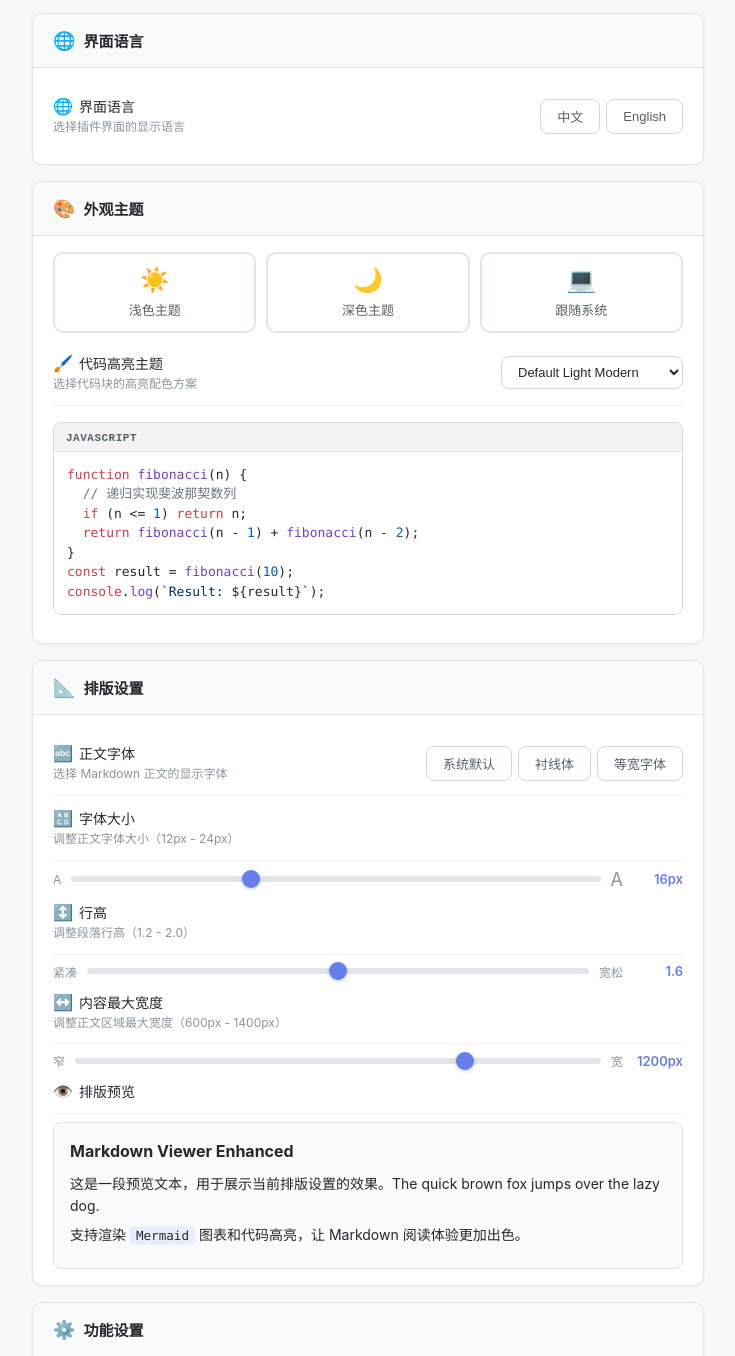
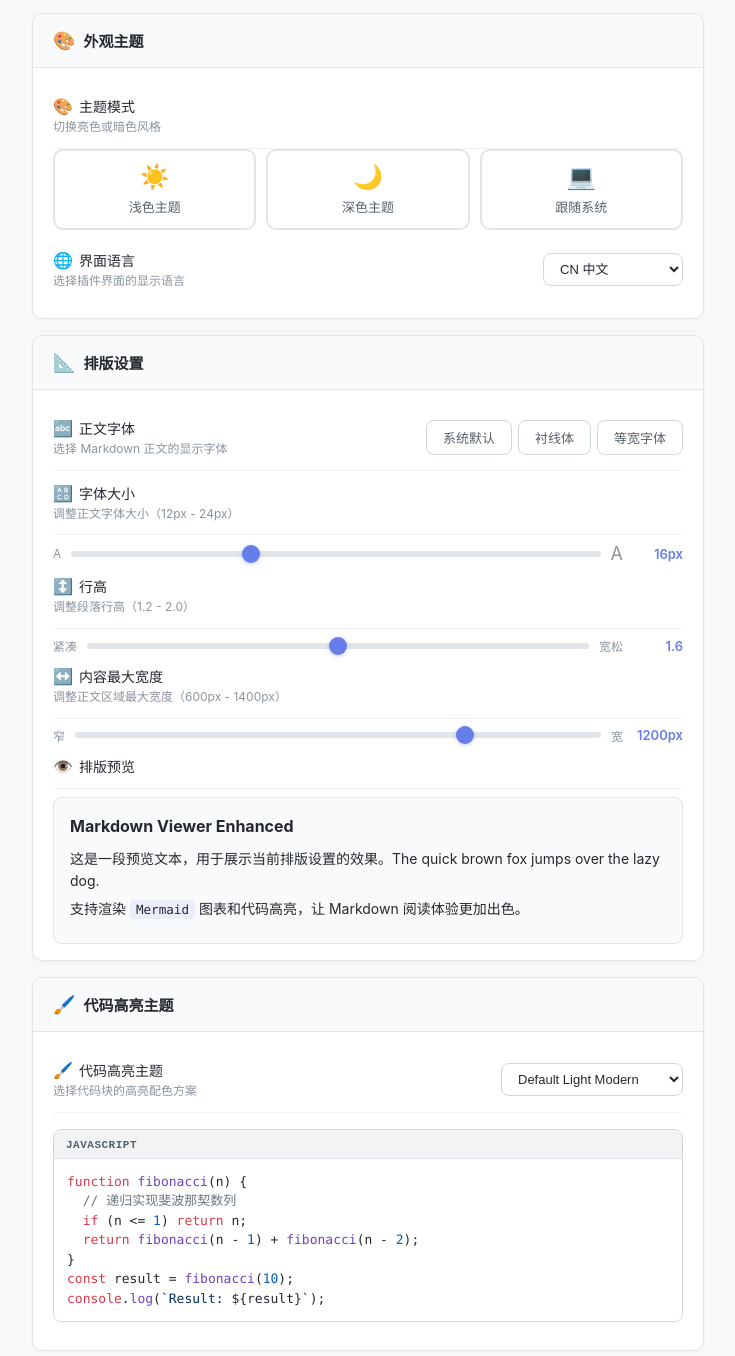
Before and after one commit to LetitiaChan/markdown_viewer_enhanced, a browser extension: page options/options.html in a window 1280 px wide. Shown: the part 208-1564 px from the top of the page, without its empty margins (272-1007 px from the left). Drawn offline with Linux system fonts and the light colour scheme.

Commit message:
fix: 调整设置页布局——语言选择改为下拉框放入外观主题卡片，排版设置移到代码高亮之前

```diff
--- a/i18n/en.js
+++ b/i18n/en.js
@@ -141,6 +141,8 @@
     'options.theme.light': 'Light Theme',
     'options.theme.dark': 'Dark Theme',
     'options.theme.auto': 'System',
+    'options.theme.modeLabel': 'Theme Mode',
+    'options.theme.modeDesc': 'Switch between light and dark styles',
     'options.codeTheme.title': 'Code Highlight Theme',
     'options.codeTheme.desc': 'Choose the highlight color scheme for code blocks',
     'options.font.title': 'Body Font',
--- a/i18n/zh-CN.js
+++ b/i18n/zh-CN.js
@@ -141,6 +141,8 @@
     'options.theme.light': '浅色主题',
     'options.theme.dark': '深色主题',
     'options.theme.auto': '跟随系统',
+    'options.theme.modeLabel': '主题模式',
+    'options.theme.modeDesc': '切换亮色或暗色风格',
     'options.codeTheme.title': '代码高亮主题',
     'options.codeTheme.desc': '选择代码块的高亮配色方案',
     'options.font.title': '正文字体',
--- a/options/options.html
+++ b/options/options.html
@@ -652,28 +652,6 @@
       <span data-i18n="options.tip">修改设置后将<strong>自动实时保存</strong>，并立即应用到已打开的 Markdown 页面。</span>
     </div>
 
-    <!-- 语言设置 -->
-    <div class="settings-card">
-      <div class="card-header">
-        <span class="card-icon">🌐</span>
-        <span data-i18n="options.language.title">界面语言</span>
-      </div>
-      <div class="card-body">
-        <div class="setting-row">
-          <div class="setting-info">
-            <div class="setting-label"><span class="icon">🌐</span><span data-i18n="options.language.title">界面语言</span></div>
-            <div class="setting-desc" data-i18n="options.language.desc">选择插件界面的显示语言</div>
-          </div>
-          <div class="setting-control">
-            <div class="btn-group">
-              <button class="btn-option lang-btn" data-lang="zh-CN">中文</button>
-              <button class="btn-option lang-btn" data-lang="en">English</button>
-            </div>
-          </div>
-        </div>
-      </div>
-    </div>
-
     <!-- 主题设置 -->
     <div class="settings-card">
       <div class="card-header">
@@ -681,6 +659,13 @@
         <span data-i18n="settings.appearance.title">外观主题</span>
       </div>
       <div class="card-body">
+        <!-- 主题模式 -->
+        <div class="setting-row">
+          <div class="setting-info">
+            <div class="setting-label"><span class="icon">🎨</span><span data-i18n="options.theme.modeLabel">主题模式</span></div>
+            <div class="setting-desc" data-i18n="options.theme.modeDesc">切换亮色或暗色风格</div>
+          </div>
+        </div>
         <div class="theme-selector">
           <button class="theme-btn" data-theme="light">
             <span class="theme-icon">☀️</span><span data-i18n="options.theme.light">浅色主题</span>
@@ -693,48 +678,17 @@
           </button>
         </div>
 
+        <!-- 语言 -->
         <div class="setting-row" style="margin-top: 8px;">
           <div class="setting-info">
-            <div class="setting-label"><span class="icon">🖌️</span><span data-i18n="options.codeTheme.title">代码高亮主题</span></div>
-            <div class="setting-desc" data-i18n="options.codeTheme.desc">选择代码块的高亮配色方案</div>
+            <div class="setting-label"><span class="icon">🌐</span><span data-i18n="options.language.title">界面语言</span></div>
+            <div class="setting-desc" data-i18n="options.language.desc">选择插件界面的显示语言</div>
           </div>
           <div class="setting-control">
-            <select class="select-control" id="codeThemeSelect">
-              <optgroup label="🔆 亮色主题" data-i18n-label="settings.codeTheme.groupLight">
-                <option value="default-light-modern">Default Light Modern</option>
-                <option value="github">GitHub</option>
-                <option value="atom-one-light">Atom One Light</option>
-                <option value="solarized-light">Solarized Light</option>
-              </optgroup>
-              <optgroup label="🌙 暗色主题" data-i18n-label="settings.codeTheme.groupDark">
-                <option value="default-dark-modern">Default Dark Modern</option>
-                <option value="github-dark">GitHub Dark</option>
-                <option value="monokai">Monokai</option>
-                <option value="vs2015">VS 2015</option>
-                <option value="atom-one-dark">Atom One Dark</option>
-                <option value="one-dark-pro">One Dark Pro</option>
-                <option value="dracula">Dracula</option>
-                <option value="nord">Nord</option>
-                <option value="solarized-dark">Solarized Dark</option>
-                <option value="tokyo-night">Tokyo Night</option>
-              </optgroup>
-              <optgroup label="🔄 自动" data-i18n-label="settings.codeTheme.groupAuto">
-                <option value="auto" data-i18n="settings.codeTheme.followPage">跟随页面主题</option>
-              </optgroup>
+            <select class="select-control" id="langSelect">
+              <option value="zh-CN">CN 中文</option>
+              <option value="en">US English</option>
             </select>
-          </div>
-        </div>
-
-        <!-- 代码主题预览 -->
-        <div class="setting-row" style="margin-top: 4px;">
-          <div id="codeThemePreview" class="code-theme-preview" data-code-theme="github">
-            <pre class="preview-code-block"><div class="preview-code-header"><span class="preview-code-lang">javascript</span></div><code class="hljs"><span class="hljs-keyword">function</span> <span class="hljs-title function_">fibonacci</span>(<span class="hljs-params">n</span>) {
-  <span class="hljs-comment">// 递归实现斐波那契数列</span>
-  <span class="hljs-keyword">if</span> (n <= <span class="hljs-number">1</span>) <span class="hljs-keyword">return</span> n;
-  <span class="hljs-keyword">return</span> <span class="hljs-title function_">fibonacci</span>(n - <span class="hljs-number">1</span>) + <span class="hljs-title function_">fibonacci</span>(n - <span class="hljs-number">2</span>);
-}
-<span class="hljs-keyword">const</span> result = <span class="hljs-title function_">fibonacci</span>(<span class="hljs-number">10</span>);
-<span class="hljs-variable language_">console</span>.<span class="hljs-title function_">log</span>(<span class="hljs-string">`Result: <span class="hljs-subst">${result}</span>`</span>);</code></pre>
           </div>
         </div>
       </div>
@@ -814,6 +768,60 @@
           <h3>Markdown Viewer Enhanced</h3>
           <p data-i18n="options.preview.text1">这是一段预览文本，用于展示当前排版设置的效果。The quick brown fox jumps over the lazy dog.</p>
           <p data-i18n="options.preview.text2">支持渲染 <code>Mermaid</code> 图表和代码高亮，让 Markdown 阅读体验更加出色。</p>
+        </div>
+      </div>
+    </div>
+
+    <!-- 代码高亮主题 -->
+    <div class="settings-card">
+      <div class="card-header">
+        <span class="card-icon">🖌️</span>
+        <span data-i18n="options.codeTheme.title">代码高亮主题</span>
+      </div>
+      <div class="card-body">
+        <div class="setting-row">
+          <div class="setting-info">
+            <div class="setting-label"><span class="icon">🖌️</span><span data-i18n="options.codeTheme.title">代码高亮主题</span></div>
+            <div class="setting-desc" data-i18n="options.codeTheme.desc">选择代码块的高亮配色方案</div>
+          </div>
+          <div class="setting-control">
+            <select class="select-control" id="codeThemeSelect">
+              <optgroup label="🔆 亮色主题" data-i18n-label="settings.codeTheme.groupLight">
+                <option value="default-light-modern">Default Light Modern</option>
+                <option value="github">GitHub</option>
+                <option value="atom-one-light">Atom One Light</option>
+                <option value="solarized-light">Solarized Light</option>
+              </optgroup>
+              <optgroup label="🌙 暗色主题" data-i18n-label="settings.codeTheme.groupDark">
+                <option value="default-dark-modern">Default Dark Modern</option>
+                <option value="github-dark">GitHub Dark</option>
+                <option value="monokai">Monokai</option>
+                <option value="vs2015">VS 2015</option>
+                <option value="atom-one-dark">Atom One Dark</option>
+                <option value="one-dark-pro">One Dark Pro</option>
+                <option value="dracula">Dracula</option>
+                <option value="nord">Nord</option>
+                <option value="solarized-dark">Solarized Dark</option>
+                <option value="tokyo-night">Tokyo Night</option>
+              </optgroup>
+              <optgroup label="🔄 自动" data-i18n-label="settings.codeTheme.groupAuto">
+                <option value="auto" data-i18n="settings.codeTheme.followPage">跟随页面主题</option>
+              </optgroup>
+            </select>
+          </div>
+        </div>
+
+        <!-- 代码主题预览 -->
+        <div class="setting-row" style="margin-top: 4px;">
+          <div id="codeThemePreview" class="code-theme-preview" data-code-theme="github">
+            <pre class="preview-code-block"><div class="preview-code-header"><span class="preview-code-lang">javascript</span></div><code class="hljs"><span class="hljs-keyword">function</span> <span class="hljs-title function_">fibonacci</span>(<span class="hljs-params">n</span>) {
+  <span class="hljs-comment">// 递归实现斐波那契数列</span>
+  <span class="hljs-keyword">if</span> (n <= <span class="hljs-number">1</span>) <span class="hljs-keyword">return</span> n;
+  <span class="hljs-keyword">return</span> <span class="hljs-title function_">fibonacci</span>(n - <span class="hljs-number">1</span>) + <span class="hljs-title function_">fibonacci</span>(n - <span class="hljs-number">2</span>);
+}
+<span class="hljs-keyword">const</span> result = <span class="hljs-title function_">fibonacci</span>(<span class="hljs-number">10</span>);
+<span class="hljs-variable language_">console</span>.<span class="hljs-title function_">log</span>(<span class="hljs-string">`Result: <span class="hljs-subst">${result}</span>`</span>);</code></pre>
+          </div>
         </div>
       </div>
     </div>
--- a/options/options.js
+++ b/options/options.js
@@ -41,10 +41,11 @@
       window.__I18N__.setLanguage(currentSettings.language);
       window.__I18N__.applyLanguage();
     }
-    // 同步语言按钮状态
-    document.querySelectorAll('.lang-btn').forEach(btn => {
-      btn.classList.toggle('active', btn.dataset.lang === (currentSettings.language || 'zh-CN'));
-    });
+    // 同步语言下拉框状态
+    const langSelect = document.getElementById('langSelect');
+    if (langSelect) {
+      langSelect.value = currentSettings.language || 'zh-CN';
+    }
     bindEvents();
   }
 
@@ -321,13 +322,12 @@
       scheduleAutoSave(0);
     });
 
-    // 语言切换
-    document.querySelectorAll('.lang-btn').forEach(btn => {
-      btn.addEventListener('click', () => {
-        const newLang = btn.dataset.lang;
+    // 语言切换（下拉框）
+    const langSelectEl = document.getElementById('langSelect');
+    if (langSelectEl) {
+      langSelectEl.addEventListener('change', () => {
+        const newLang = langSelectEl.value;
         if (newLang && newLang !== currentSettings.language) {
-          document.querySelectorAll('.lang-btn').forEach(b => b.classList.remove('active'));
-          btn.classList.add('active');
           currentSettings.language = newLang;
           scheduleAutoSave(0);
           // 应用新语言
@@ -337,7 +337,7 @@
           }
         }
       });
-    });
+    }
 
     // 恢复默认设置
     btnReset.addEventListener('click', () => {
```
